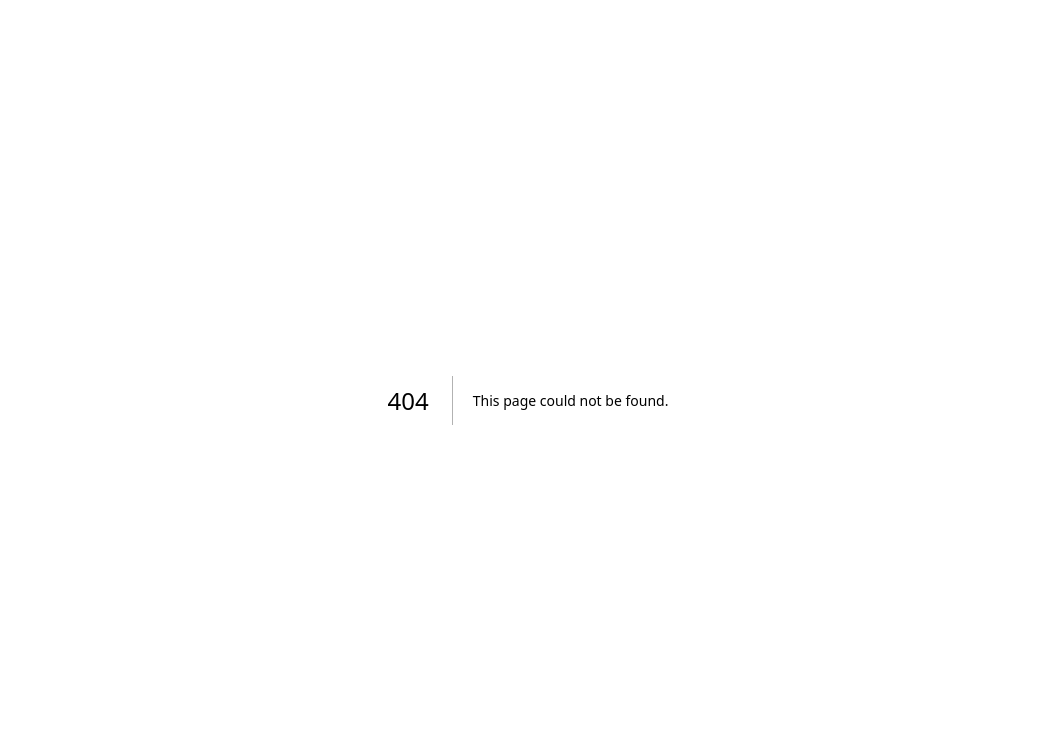
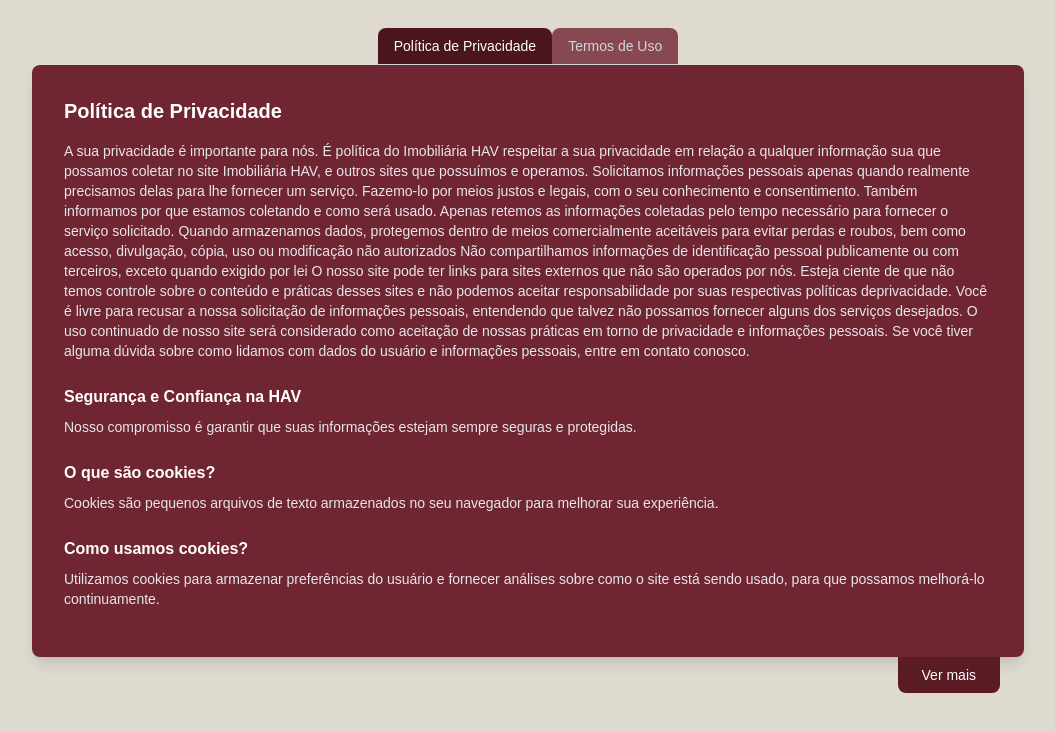
Before and after one commit to gstSenai/Projeto-Final-MI75, a Next.js app in the folder front-end-imobiliaria/: page /PoliticaPrivacidade in a window 1280 px wide. Before the commit this address had no page. Shown: the top 732 px of the page, without its empty margins (112-1167 px from the left). Built offline with nearby package versions, Linux system fonts and the light colour scheme.

Commit message:
politica e privacidade 60%

```diff
--- /dev/null
+++ b/front-end-imobiliaria/src/app/PoliticaPrivacidade/page.tsx
@@ -0,0 +1,68 @@
+export default function PoliticaPrivacidade() {
+  return (
+    <div className="flex flex-col items-center">
+
+      {/* Abas no topo */}
+        <div className="flex border-b border-gray-300 mt-7 ">
+          <button className="text-xs md:text-sm px-4 py-2 bg-[#4B151E] text-white rounded-t-lg">
+            Política de Privacidade
+          </button>
+          <button className="text-xs md:text-sm px-4 py-2 bg-[#702632] text-gray-300 opacity-80 rounded-t-lg ">
+            Termos de Uso
+          </button>
+        </div>
+
+      <div className="flex flex-col justify-center max-w-5xl">
+        <div className="flex justify-center items-center mt-[-2] bg-[#DFDAD0] px-4">
+          <div className="bg-[#702632] text-white p-6 md:p-8 rounded-lg shadow-lg max-w-5xl w-full">
+            {/* Título */}
+            <h1 className="text-lg md:text-xl font-bold text-white mb-4">
+              Política de Privacidade
+            </h1>
+
+            {/* Texto da Política */}
+            <p className="text-sm text-gray-200 mb-4">
+              A sua privacidade é importante para nós. É política do Imobiliária HAV respeitar a sua privacidade em relação a qualquer informação sua que possamos coletar no site Imobiliária HAV, e outros sites que possuímos e operamos.
+
+              Solicitamos informações pessoais apenas quando realmente precisamos delas para lhe fornecer um serviço. Fazemo-lo por meios justos e legais, com o seu conhecimento e consentimento. Também informamos por que estamos coletando e como será usado.
+
+              Apenas retemos as informações coletadas pelo tempo necessário para fornecer o serviço solicitado. Quando armazenamos dados, protegemos dentro de meios comercialmente aceitáveis ​​para evitar perdas e roubos, bem como acesso, divulgação, cópia, uso ou modificação não autorizados
+
+              Não compartilhamos informações de identificação pessoal publicamente ou com terceiros, exceto quando exigido por lei
+
+              O nosso site pode ter links para sites externos que não são operados por nós. Esteja ciente de que não temos controle sobre o conteúdo e práticas desses sites e não podemos aceitar responsabilidade por suas respectivas políticas deprivacidade.
+
+              Você é livre para recusar a nossa solicitação de informações pessoais, entendendo que talvez não possamos fornecer alguns dos serviços desejados.
+
+              O uso continuado de nosso site será considerado como aceitação de nossas práticas em torno de privacidade e informações pessoais. Se você tiver alguma dúvida sobre como lidamos com dados do usuário e informações pessoais, entre em contato conosco.
+            </p>
+
+            {/* Seção de Segurança */}
+            <h2 className="text-md font-bold mt-6 mb-2">Segurança e Confiança na HAV</h2>
+            <p className="text-sm text-gray-200 mb-4">
+              Nosso compromisso é garantir que suas informações estejam sempre seguras e protegidas.
+            </p>
+
+            {/* Seção sobre cookies */}
+            <h2 className="text-md font-bold mt-6 mb-2">O que são cookies?</h2>
+            <p className="text-sm text-gray-200 mb-4">
+              Cookies são pequenos arquivos de texto armazenados no seu navegador para melhorar sua experiência.
+            </p>
+
+            <h2 className="text-md font-bold mt-6 mb-2">Como usamos cookies?</h2>
+            <p className="text-sm text-gray-200 mb-4">
+              Utilizamos cookies para armazenar preferências do usuário e fornecer análises sobre como o site está sendo usado, para que possamos melhorá-lo continuamente.
+            </p>
+
+            {/* Botão de "Ver Mais" */}
+          </div>
+        </div>
+        <div className="flex justify-end mr-10 pb-10">
+          <button className="bg-[#5A1B23] text-white px-6 py-2 rounded-b-lg text-sm hover:bg-[#4B151E] transition ">
+            Ver mais
+          </button>
+        </div>
+      </div>
+    </div>
+  );
+}
--- a/front-end-imobiliaria/src/app/page.tsx
+++ b/front-end-imobiliaria/src/app/page.tsx
@@ -10,39 +10,12 @@
 
 import Botao from '@/components/Botao';
 import Image from 'next/image';
+import Link from 'next/link';
 
 export default function PaginaEditor() {
     return (
         <div className={`${montserrat.className} pt-3 pb-24 lg:pt-14 lg:pb-52`}>
-            <main className="relative flex h-[811px] w-full max-w-[1810px] mx-auto overflow-hidden ">
-                <Image src="/cidadePaginaEditor.png" alt="cidade da Pagina do Editor" layout="fill" objectFit="cover" quality={100}/>
-                <div className="absolute inset-0 flex flex-col justify-center items-center 2xl:items-start text-white p-8 md:pl-16 2xl:pl-32">
-                    <h1 className="text-[2.5rem] lg:text-[4.375rem] text-center 2xl:text-start font-bold">Bem-vindo à Área do Editor!</h1>
-                    {/* Linha vermelha */}
-                    <div className="border-t-8 border-[#702632] w-[265px] md:w-[405px] 2xl:w-[405px] my-6"></div>
-                    <p className=" text-2xl lg:text-3xl  font-normal text-center 2xl:text-start max-w-4xl">Aqui você encontra todas as ferramentas necessárias para gerenciar todos os imóveis junto de ferramentas de cadastro de imóveis.</p>
-                </div>
-            </main>
-            <section>
-                <h2 className='flex justify-center text-center text-5xl lg:text-6xl font-medium p-24'>Explore nossos recursos:</h2>
-                <div className='flex flex-col lg:flex-row 2xl:flex-row items-center justify-center  sm:items-center sm:justify-center md:justify-around ' >
-                    <div className='flex flex-col items-center w-80  py-10 md:py-10 2xl:py-0'>
-                        <Image src="/gerenciamentoImoveis.png" alt="Gerenciamento de Imóveis" width={110} height={123} />
-                        <p className='text-4xl font-medium opacity-75 text-center leading-tight py-16 min-h-[120px]'>Gerenciamento de Imóveis</p>
-                        <Botao texto="Gerenciar" />
-                    </div>
-                    <div className='flex flex-col items-center w-80 py-10 md:py-10 2xl:py-0'>
-                        <Image src="/gerenciamentoProprietarios.png" alt="Cadastro de Imóveis" width={110} height={123} />
-                        <p className='text-4xl  font-medium opacity-75 text-center leading-tight py-16 min-h-[120px]'>Gerenciamento de Proprietários</p>
-                        <Botao texto="Gerenciar" />
-                    </div>
-                    <div className='flex flex-col items-center w-80 py-10 md:py-10 2xl:py-0'>
-                        <Image src="/cadastroImoveis.png" alt="Gerenciamento de Imóveis" width={110} height={123} />
-                        <p className='text-4xl  font-medium opacity-75 text-center leading-tight py-16 min-h-[120px]'>Cadastrar Imóveis</p>
-                        <Botao texto="Gerenciar" />
-                    </div>
-                </div>
-            </section>
+            <Link href="./PoliticaPrivacidade">PoliticaPrivacidade</Link>
         </div>
 
 
```
